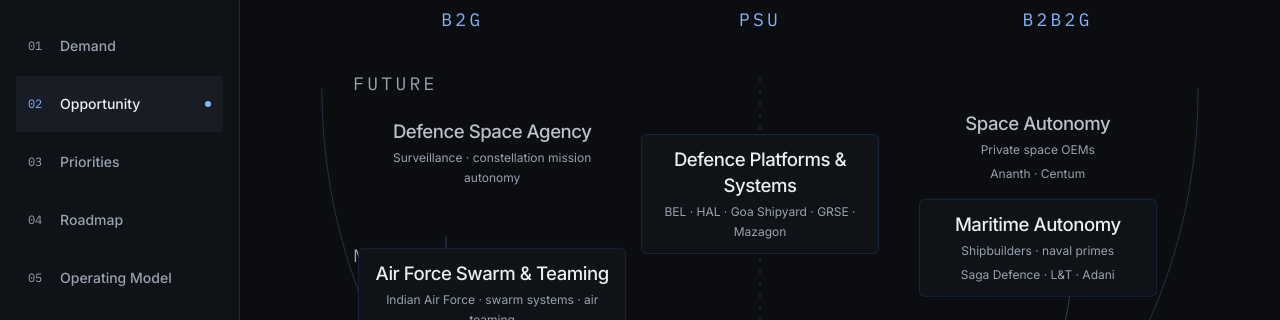
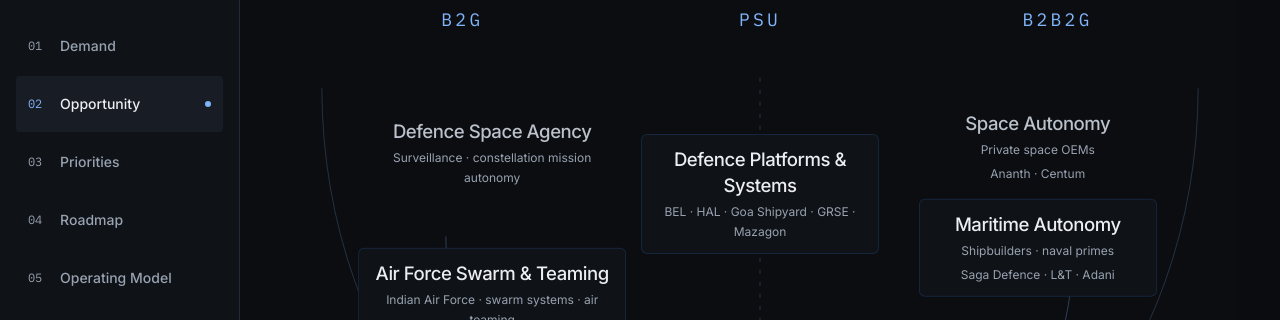
Before and after one commit to Sakshambhutani/shield-ai-emergent, a React (Vite) app in the folder shield-ai-india-source/frontend/: page /opportunities in a window 1280 px wide. Shown: the part 135-455 px from the top of the page. Built offline with nearby package versions, Linux system fonts and the light colour scheme.

Commit message:
Remove Next and Future labels from opportunity map

```diff
--- a/shield-ai-india-source/frontend/src/sections/Buyers.tsx
+++ b/shield-ai-india-source/frontend/src/sections/Buyers.tsx
@@ -51,7 +51,7 @@
   return <Screen className="opportunity-landscape">
     <Headline title="Where can Shield AI play and through which routes?" sub="Product fit across direct government, PSU and private platform-partner routes for Hivemind, V-BAT, ViDAR and Aechelon." />
     <div className="radar-body" data-testid={explore ? 'opportunity-explore' : 'opportunity-story'}>
-      <div className="opportunity-radar" data-testid="opportunity-landscape-map" aria-label="Opportunity radar: B2G on the left, PSU in the centre, B2B2G on the right; Now at the foothold, Next on the middle arcs, Future on the outer arc">
+      <div className="opportunity-radar" data-testid="opportunity-landscape-map" aria-label="Opportunity radar: B2G on the left, PSU in the centre, B2B2G on the right; Army foothold at the base">
         <div className="radar-routes"><h2>B2G</h2><h2>PSU</h2><h2>B2B2G</h2></div>
         <div className="radar-field">
           <svg className="radar-geometry" viewBox="0 0 1200 560" preserveAspectRatio="none" aria-hidden="true">
@@ -63,8 +63,6 @@
             <path className="radar-divider" d="M 600 30 L 600 520" />
           </svg>
           <div className="radar-horizon radar-horizon-now">Now</div>
-          <div className="radar-horizon radar-horizon-next">Next</div>
-          <div className="radar-horizon radar-horizon-future">Future</div>
           {RADAR_NODES.map((node) => {
             const content = <><h3>{node.title}</h3><p>{node.sub}</p>{'examples' in node && <p>{node.examples}</p>}</>;
             const className = `radar-node radar-node-${node.horizon.toLowerCase()} radar-node-${node.id}`;
```
